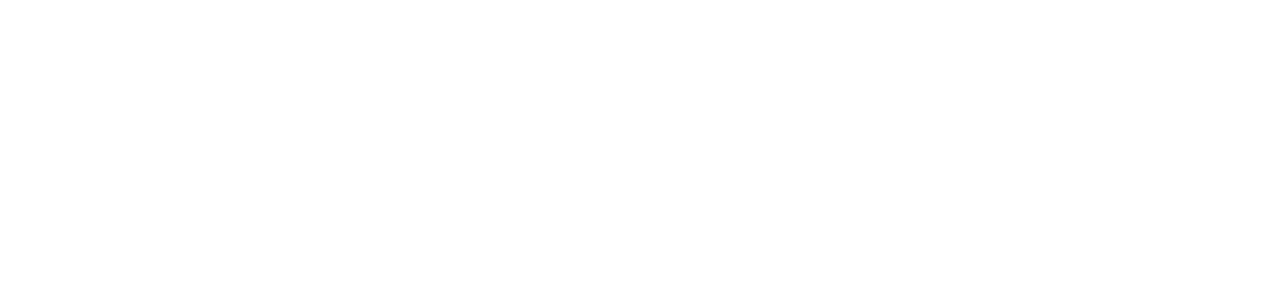
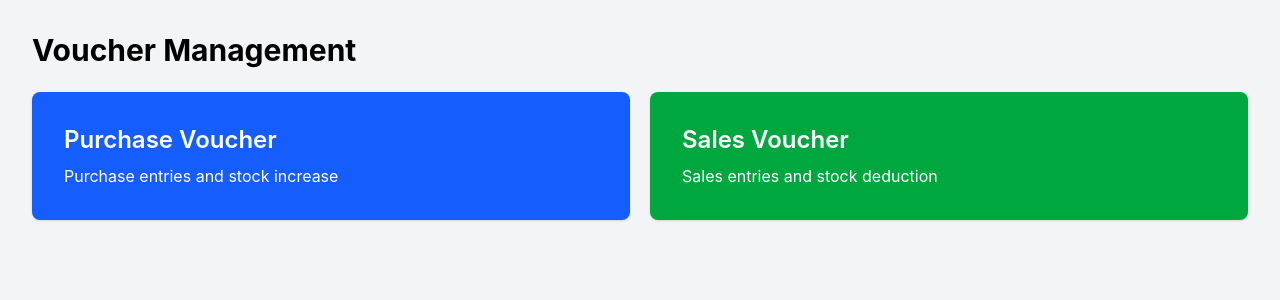
Before and after one commit to pranjalhadiya/SmartERP, a React app in the folder frontend/: page /vouchers in a window 1280 px wide. Before the commit this address had no page. Shown: the top 300 px of the page. Built offline with nearby package versions, Linux system fonts and the light colour scheme; the HTML template or start-up script is replaced by a standard one.

Commit message:
Refactor dashboard with centralized voucher module

```diff
--- a/frontend/src/App.jsx
+++ b/frontend/src/App.jsx
@@ -8,6 +8,7 @@
 import Ledgers from "./pages/Ledgers";
 import Groups from "./pages/Groups";
 import Items from "./pages/Items";
+import Vouchers from "./pages/Vouchers";
 import PurchaseVoucher from "./pages/PurchaseVoucher";
 import SalesVoucher from "./pages/SalesVoucher";
 
@@ -22,6 +23,7 @@
       <Route path="/ledgers" element={<Ledgers />} />
       <Route path="/groups" element={<Groups />} />
       <Route path="/items" element={<Items />} />
+      <Route path="/vouchers" element={<Vouchers />} />
       <Route path="/purchase" element={<PurchaseVoucher />} />
       <Route path="/sales" element={<SalesVoucher />} />
     </Routes>
--- a/frontend/src/pages/Dashboard.jsx
+++ b/frontend/src/pages/Dashboard.jsx
@@ -61,19 +61,16 @@
                     </button>
 
                     <button
-                        onClick={() => navigate("/purchase")}
+                        onClick={() => navigate("/vouchers")}
                         className="bg-purple-600 text-white p-6 rounded-lg shadow hover:bg-purple-700 text-left"
                     >
-                        <h4 className="text-lg font-semibold">Purchase Voucher</h4>
-                        <p className="text-sm">Purchase entries and stock updates</p>
-                    </button>
+                        <h4 className="text-lg font-semibold">
+                            Vouchers
+                        </h4>
 
-                    <button
-                        onClick={() => navigate("/sales")}
-                        className="bg-pink-600 text-white p-6 rounded-lg shadow hover:bg-pink-700 text-left"
-                    >
-                        <h4 className="text-lg font-semibold">Sales Voucher</h4>
-                        <p className="text-sm">Sales entries and stock deduction</p>
+                        <p className="text-sm">
+                            Purchase, Sales, Receipt and Payment vouchers
+                        </p>
                     </button>
 
                     <button className="bg-orange-600 text-white p-6 rounded-lg shadow text-left">
--- /dev/null
+++ b/frontend/src/pages/Vouchers.jsx
@@ -0,0 +1,45 @@
+import { useNavigate } from "react-router-dom";
+
+function Vouchers() {
+  const navigate = useNavigate();
+
+  return (
+    <div className="min-h-screen bg-gray-100 p-8">
+      <h1 className="text-3xl font-bold mb-6">
+        Voucher Management
+      </h1>
+
+      <div className="grid grid-cols-2 gap-5">
+
+        <button
+          onClick={() => navigate("/purchase")}
+          className="bg-blue-600 text-white p-8 rounded-lg shadow hover:bg-blue-700 text-left"
+        >
+          <h2 className="text-2xl font-semibold">
+            Purchase Voucher
+          </h2>
+
+          <p className="mt-2">
+            Purchase entries and stock increase
+          </p>
+        </button>
+
+        <button
+          onClick={() => navigate("/sales")}
+          className="bg-green-600 text-white p-8 rounded-lg shadow hover:bg-green-700 text-left"
+        >
+          <h2 className="text-2xl font-semibold">
+            Sales Voucher
+          </h2>
+
+          <p className="mt-2">
+            Sales entries and stock deduction
+          </p>
+        </button>
+
+      </div>
+    </div>
+  );
+}
+
+export default Vouchers;
```
